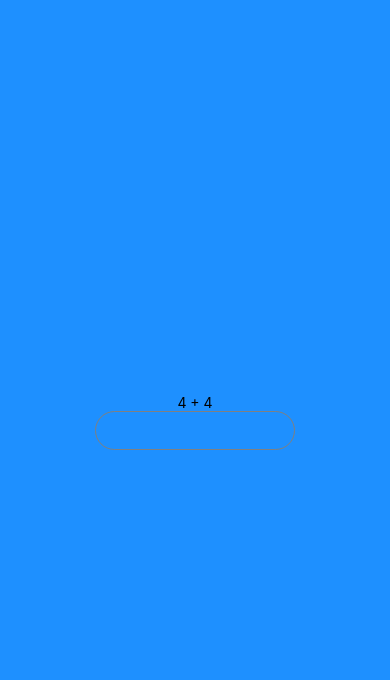
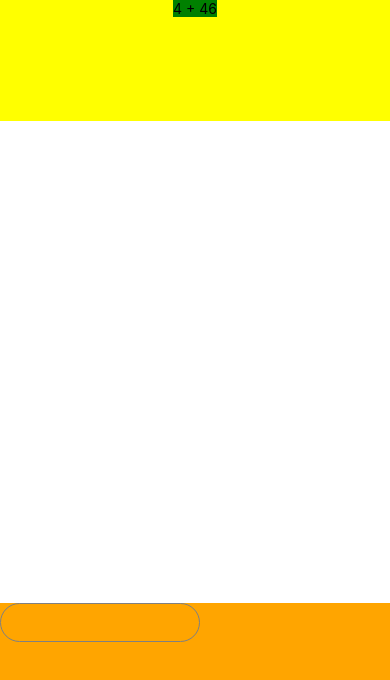
Before and after one commit to imKodos/math-racer, a React Native app: screen / in a window 390 px wide. Shown: the top 680 px of the page. Built offline with nearby package versions, Linux system fonts and the light colour scheme.

Commit message:
Added initial layout -- todo add keyboard view

```diff
--- a/App.js
+++ b/App.js
@@ -1,6 +1,6 @@
 import { StatusBar } from "expo-status-bar";
 import React from "react";
-import { StyleSheet, Text, View, TextInput } from "react-native";
+import { StyleSheet,SafeAreaView, Text, View, KeyboardAvoidingView, TextInput } from "react-native";
 
 export default function App() {
   const [input, setInput] = React.useState("");
@@ -12,9 +12,15 @@ export default function App() {
 //if wrong, create obstacle?
 //if wrong, next input clears whole textinput, or just doesnt allow the wrong digit?
   return (
-    <View style={styles.container}>
-      <Text>{`4 + 4`}</Text>
-      <StatusBar style="auto" />
+    <SafeAreaView style={styles.container}>
+       <StatusBar style="auto" />
+       <View style={styles.equationContainer}>
+          <Text style={styles.equation}>{`4 + 46`}</Text>
+      </View>
+      <View style={styles.raceContainer}>
+
+      </View>
+      <View style={styles.inputContainer}>
       <TextInput
         style={styles.input}
         onChangeText={(text) => setInput(text)}
@@ -23,7 +29,8 @@ export default function App() {
         keyboardAppearance="dark"
         // autoFocus={true}
       ></TextInput>
-    </View>
+      </View>
+    </SafeAreaView>
   );
 }
 
@@ -33,12 +40,28 @@ const styles = StyleSheet.create({
     borderColor: "gray",
     borderWidth: 1,
     borderRadius: 20,
-    padding: 10
+    padding: 10,
+  },
+  inputContainer:{
+backgroundColor: "orange",
+flex:1
+  },
+  equation:{
+    alignSelf: "center",
+    backgroundColor: "green"
+  },
+  equationContainer:{
+    flex:0.5,
+    backgroundColor: "yellow"
   },
   container: {
     flex: 1,
     backgroundColor: "dodgerblue",
-    alignItems: "center",
-    justifyContent: "center",
+    // alignItems: "center",
+    // justifyContent: "center",
   },
+  raceContainer:{
+    backgroundColor:"white",
+    flex:2
+  }
 });
```
